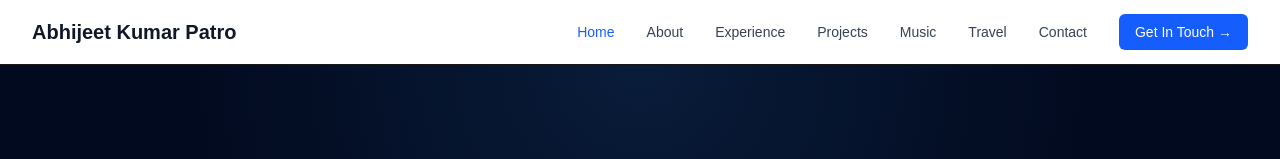
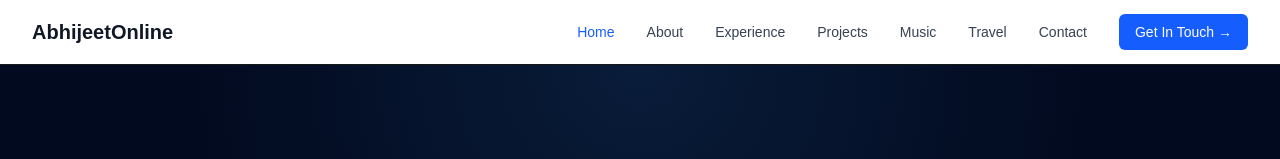
Before and after one commit to AbhijeetKumarPatro/abhijeetonline, a Next.js app: page / in a window 1280 px wide. Shown: the top 159 px of the page. Built offline with nearby package versions, Linux system fonts and the light colour scheme; no server answers.

Commit message:
Change navbar logo from full name to AbhijeetOnline

```diff
--- a/components/Navbar.tsx
+++ b/components/Navbar.tsx
@@ -23,7 +23,7 @@ export default function Navbar() {
         <div className="flex justify-between h-16">
           <div className="flex items-center">
             <Link href="/" className="text-xl font-bold text-gray-900">
-              Abhijeet Kumar Patro
+              AbhijeetOnline
             </Link>
           </div>
           <div className="flex items-center space-x-8">
```
